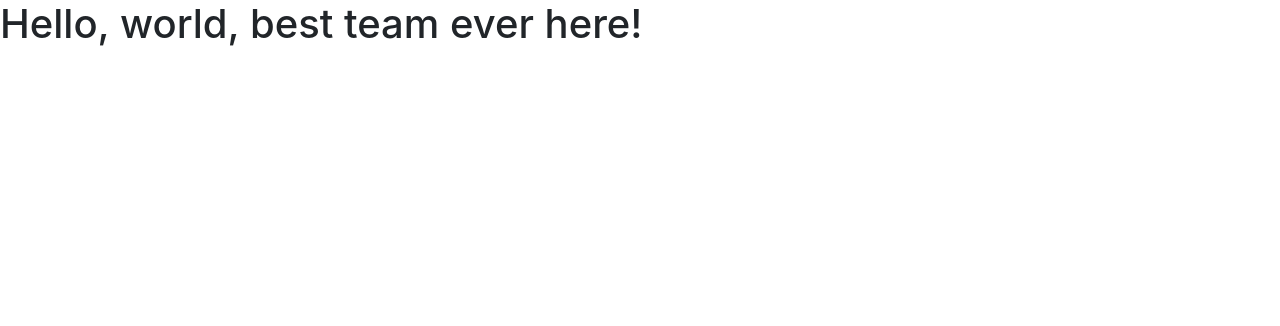
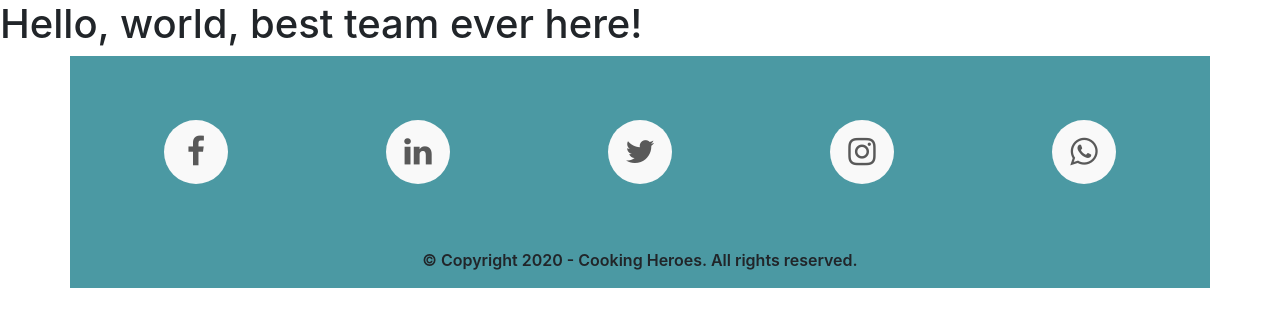
Before and after one commit to JustinHorn/group-one-cookbook, a plain HTML site: page index.html in a window 1280 px wide. Drawn offline with nearby package versions, Linux system fonts and the light colour scheme.

Commit message:
creating fotter

```diff
--- a/index.html
+++ b/index.html
@@ -7,7 +7,8 @@
 
     <!-- Bootstrap CSS -->
     <link rel="stylesheet" href="https://stackpath.bootstrapcdn.com/bootstrap/4.5.0/css/bootstrap.min.css" integrity="sha384-9aIt2nRpC12Uk9gS9baDl411NQApFmC26EwAOH8WgZl5MYYxFfc+NcPb1dKGj7Sk" crossorigin="anonymous">
-
+    <link rel="stylesheet" href="https://cdnjs.cloudflare.com/ajax/libs/font-awesome/4.7.0/css/font-awesome.min.css">
+    <link rel="stylesheet" type="text/css" href="./stylesheet.css">
     <title>Hello, world!</title>
   </head>
   <body>
@@ -18,5 +19,38 @@
     <script src="https://code.jquery.com/jquery-3.5.1.slim.min.js" integrity="sha384-DfXdz2htPH0lsSSs5nCTpuj/zy4C+OGpamoFVy38MVBnE+IbbVYUew+OrCXaRkfj" crossorigin="anonymous"></script>
     <script src="https://cdn.jsdelivr.net/npm/popper.js@1.16.0/dist/umd/popper.min.js" integrity="sha384-Q6E9RHvbIyZFJoft+2mJbHaEWldlvI9IOYy5n3zV9zzTtmI3UksdQRVvoxMfooAo" crossorigin="anonymous"></script>
     <script src="https://stackpath.bootstrapcdn.com/bootstrap/4.5.0/js/bootstrap.min.js" integrity="sha384-OgVRvuATP1z7JjHLkuOU7Xw704+h835Lr+6QL9UvYjZE3Ipu6Tp75j7Bh/kR0JKI" crossorigin="anonymous"></script>
+
+    <section name="jakub">
+    <div class="container">
+      <div class="row">
+        <div class="col  social-network social-circle" >
+            <a href="#" class="icoFacebook" title="Facebook"><i class="fa fa-facebook"></i></a>
+            <a href="#" class="icoLinkedin" title="Linkedin"><i class="fa fa-linkedin"></i></a>
+            <a href="#" class="icoTwitter" title="Twitter"><i class="fa fa-twitter"></i></a>
+            <a href="#" class="icoInstagram" title="Instagram"><i class="fa fa-instagram"></i></a>
+            <a href="#" class="icoWhatsapp" title="Whatsapp"><i class="fa fa-whatsapp"></i></a>
+        </div>
+      </div>
+      <div class="row">
+        <div class="col social-network social-circle">
+          <p class="text-center">&copy; Copyright 2020 - Cooking Heroes.  All rights reserved.</p>
+        </div>
+      </div>
+    </div>
+  </section>
+<!--
+    <section class="socialnetwork">
+      <h4>Follow Us</h4>
+          <ul class="social-network social-circle">
+           <li><a href="#" class="icoFacebook" title="Facebook"><i class="fa fa-facebook"></i></a></li>
+           <li><a href="#" class="icoLinkedin" title="Linkedin"><i class="fa fa-linkedin"></i></a></li>
+           <li><a href="#" class="icoTwitter" title="Twitter"><i class="fa fa-twitter"></i></a></li>
+           <li><a href="#" class="icoWhatsapp" title="Whatsapp"><i class="fa fa-whatsapp"></i></a></li>
+          </ul>
+  <div>
+    <p class="text-center">&copy; Copyright 2020 - Cooking Heroes.  All rights reserved.</p>
+  </div>
+
+    -->
   </body>
 </html>
--- a/stylesheet.css
+++ b/stylesheet.css
@@ -0,0 +1,80 @@
+
+
+  .social-network  {
+    display: flex;
+    justify-content: center;
+    background-color: #4b99a3;
+
+
+
+  }
+
+
+  [name = "jakub"] .social-network a.icoFacebook:hover {
+    background-color: #3B5998;
+  }
+
+  [name = "jakub"] .social-network a.icoLinkedin:hover {
+    background-color: #007bb7;
+  }
+  [name = "jakub"] .social-network a.icoTwitter:hover {
+    background-color: #5fc1f1;
+  }
+  [name = "jakub"] .social-network a.icoWhatsapp:hover {
+    background-color: #068927;
+  }
+  [name = "jakub"] .social-network a.icoInstagram:hover {
+    background-color: #833AB4;
+  }
+
+  [name = "jakub"] .social-network a.icoFacebook:hover i,
+  [name = "jakub"] .social-network a.icoLinkedin:hover i,
+  [name = "jakub"] .social-network a.icoTwitter:hover i,
+  [name = "jakub"] .social-network a.icoWhatsapp:hover i,
+  [name = "jakub"] .social-network a.icoInstagram:hover i {
+    color: #fff;
+  }
+
+
+
+
+  [name = "jakub"] .social-circle  a {
+    display: inline-block;
+    position: relative;
+    margin: 2em auto;
+    border-radius: 50%;
+    text-align: center;
+    width: 2em;
+    height: 2em;
+    font-size: 2em;
+    text-decoration: none;
+  }
+
+
+  [name = "jakub"] .social-circle  i {
+    margin: 0;
+    line-height: 2em;
+    text-align: center;
+  }
+
+  [name = "jakub"] .social-circle  a:hover i,
+  [name = "jakub"] .triggeredHover {
+    transform: rotate(360deg);
+    transition: all 0.7s;
+
+  }
+
+  [name = "jakub"] .social-circle i {
+    color: #595959;
+    transition: all 1.0s;
+  }
+
+  [name = "jakub"] .social-network a {
+    background-color: #F9F9F9;
+  }
+  [name = "jakub"] .text-center {
+    align-self: flex-end;
+    font-weight: 600;
+    background-color: #4b99a3;
+
+  }
```
